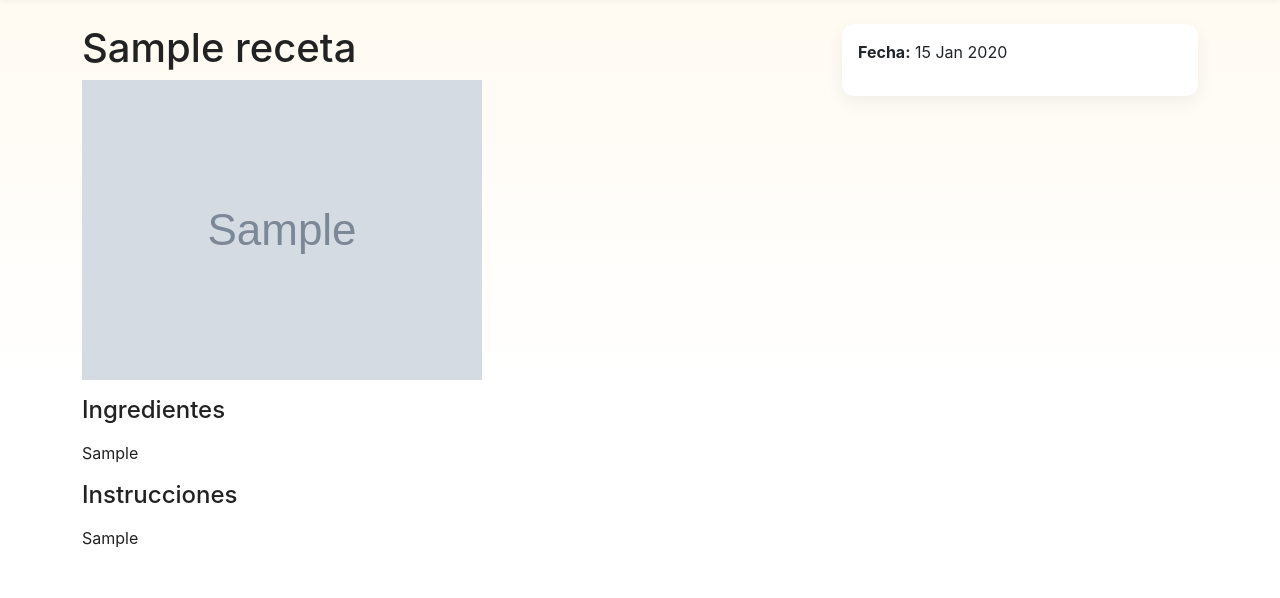
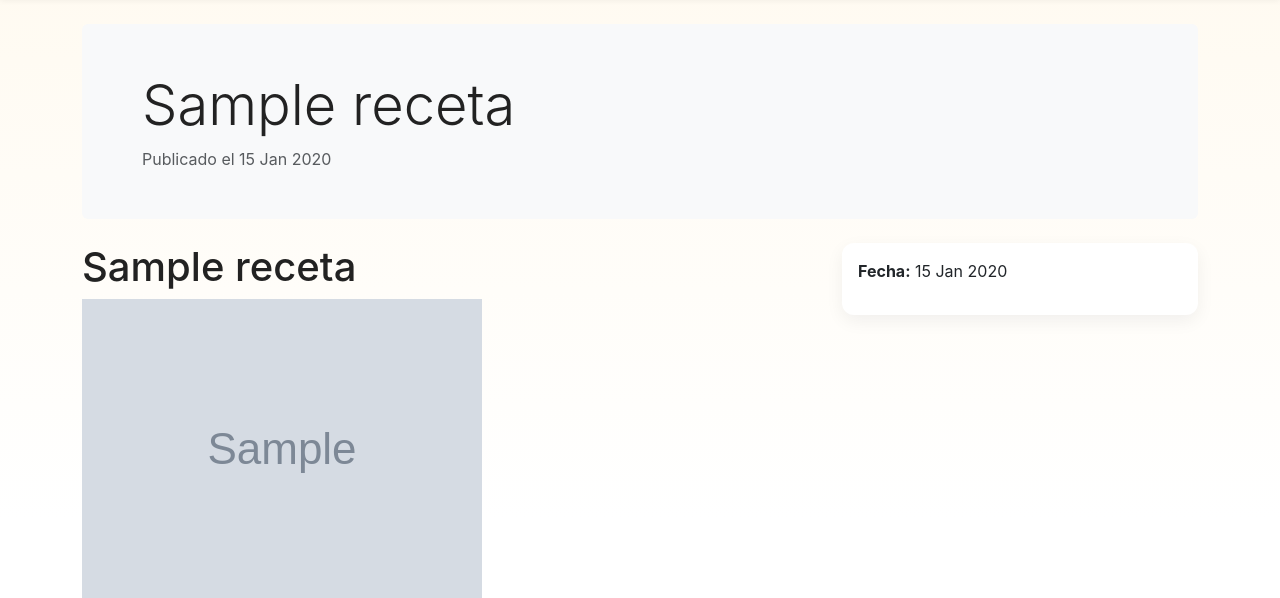
Before and after one commit to OmarSepulveda1/AE3M6, a Django app: page /recipes/receta/1/ in a window 1280 px wide. Shown: the part 56-654 px from the top of the page. Run offline with Django 5.2, Linux system fonts and the light colour scheme; tables that the repository leaves empty hold one stand-in row (values such as "Sample post"); grey boxes marked "Sample" are stand-in pictures.

Commit message:
jumbotron

```diff
--- a/recipes/templates/recipes/recipe_detail.html
+++ b/recipes/templates/recipes/recipe_detail.html
@@ -1,6 +1,16 @@
 {% extends 'recipes/base.html' %}
+{% load static %}
 {% block title %}{{ receta.nombre }} - MisRecetas{% endblock %}
 {% block content %}
+<div class="jumbotron bg-light p-4 p-md-5 rounded mb-4">
+  <div class="container">
+    <h1 class="display-4">{{ receta.nombre }}</h1>
+    {% if receta.descripcion %}
+      <p class="lead">{{ receta.descripcion|truncatechars:200 }}</p>
+    {% endif %}
+    <p class="text-muted mb-0">Publicado el {{ receta.creado_en|date:"d M Y" }}</p>
+  </div>
+</div>
 <div class="row">
   <div class="col-md-8">
     <h1>{{ receta.nombre }}</h1>
--- a/recipes/views.py
+++ b/recipes/views.py
@@ -16,6 +16,10 @@ class RecipeDetailView(DetailView):
     template_name = 'recipes/recipe_detail.html'
     context_object_name = 'receta'
 
+def lista_recetas(request):
+    recetas = Receta.objects.all()
+    return render(request, 'recipes/recipe_list.html', {'recetas': recetas})
+
 def contact_view(request):
     if request.method == 'POST':
         form = ContactForm(request.POST)
```
